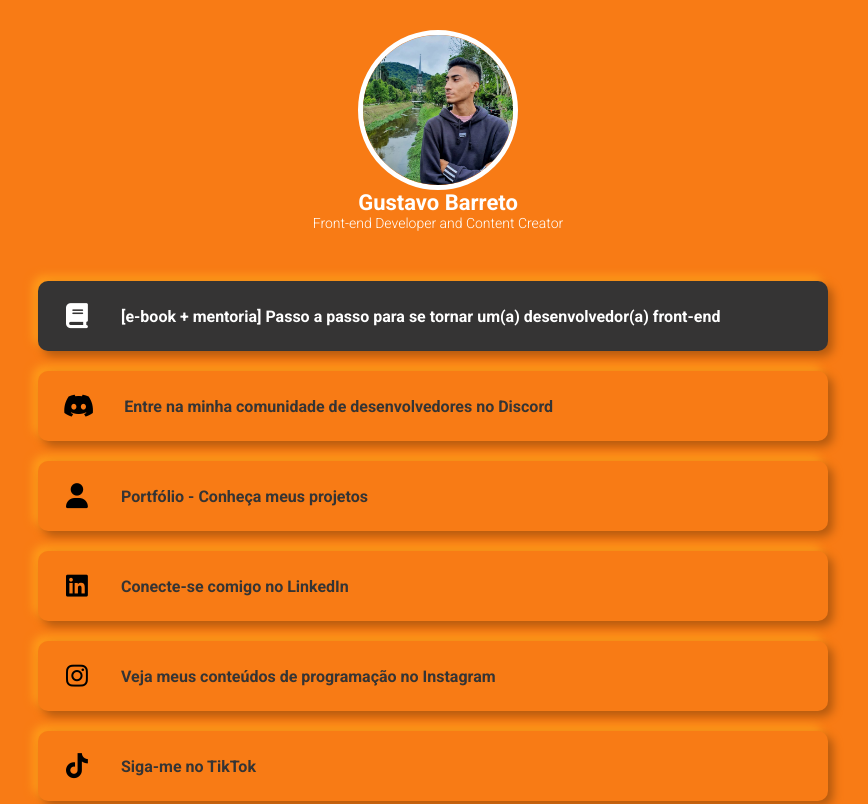
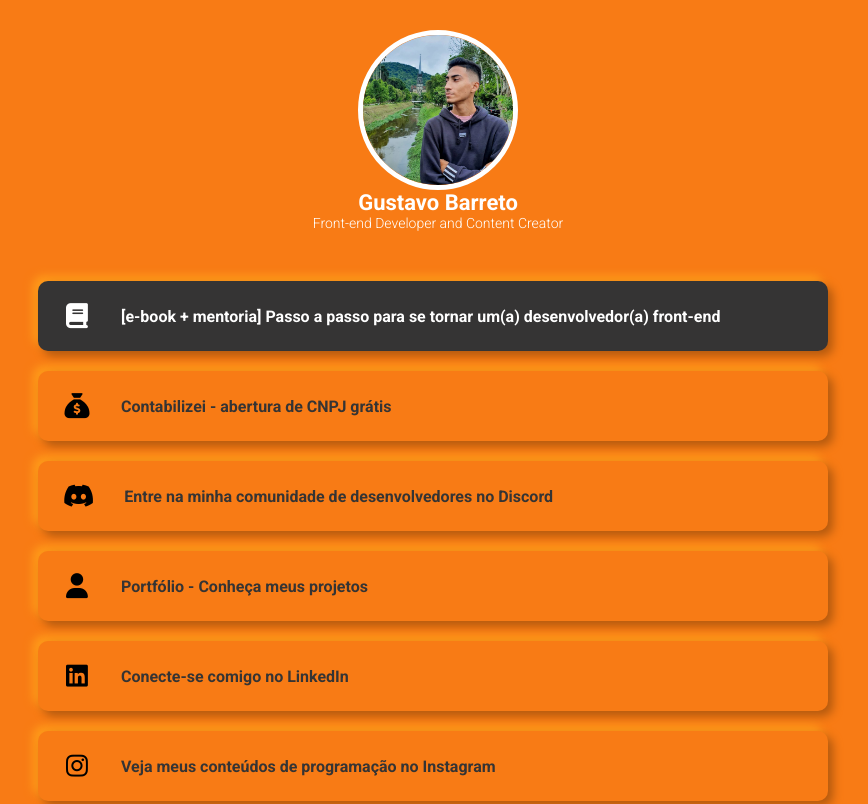
Before and after one commit to barretogustavo/my-Links, a plain HTML site: page index.html in a window 1280 px wide. Shown: the top 804 px of the page, without its empty margins (202-1070 px from the left). Drawn offline with Linux system fonts and the light colour scheme.

Commit message:
feat: adding new link

```diff
--- a/index.html
+++ b/index.html
@@ -22,6 +22,10 @@
             <div id="coder">
                 <i class="fa-solid fa-book"></i>
                 <a href="/my-Links/landing.html" target="_blank">[e-book + mentoria] Passo a passo para se tornar um(a) desenvolvedor(a) front-end</a>
+            </div>
+            <div class="link-box">
+                <i class="fa-solid fa-sack-dollar"></i>
+                <a href="http://contabilizei-21138480.hs-sites.com/gustavo-barreto" target="_blank">Contabilizei - abertura de CNPJ grátis</a>
             </div>
             <div class="link-box">
                 <i class="fa-brands fa-discord"></i>
```
